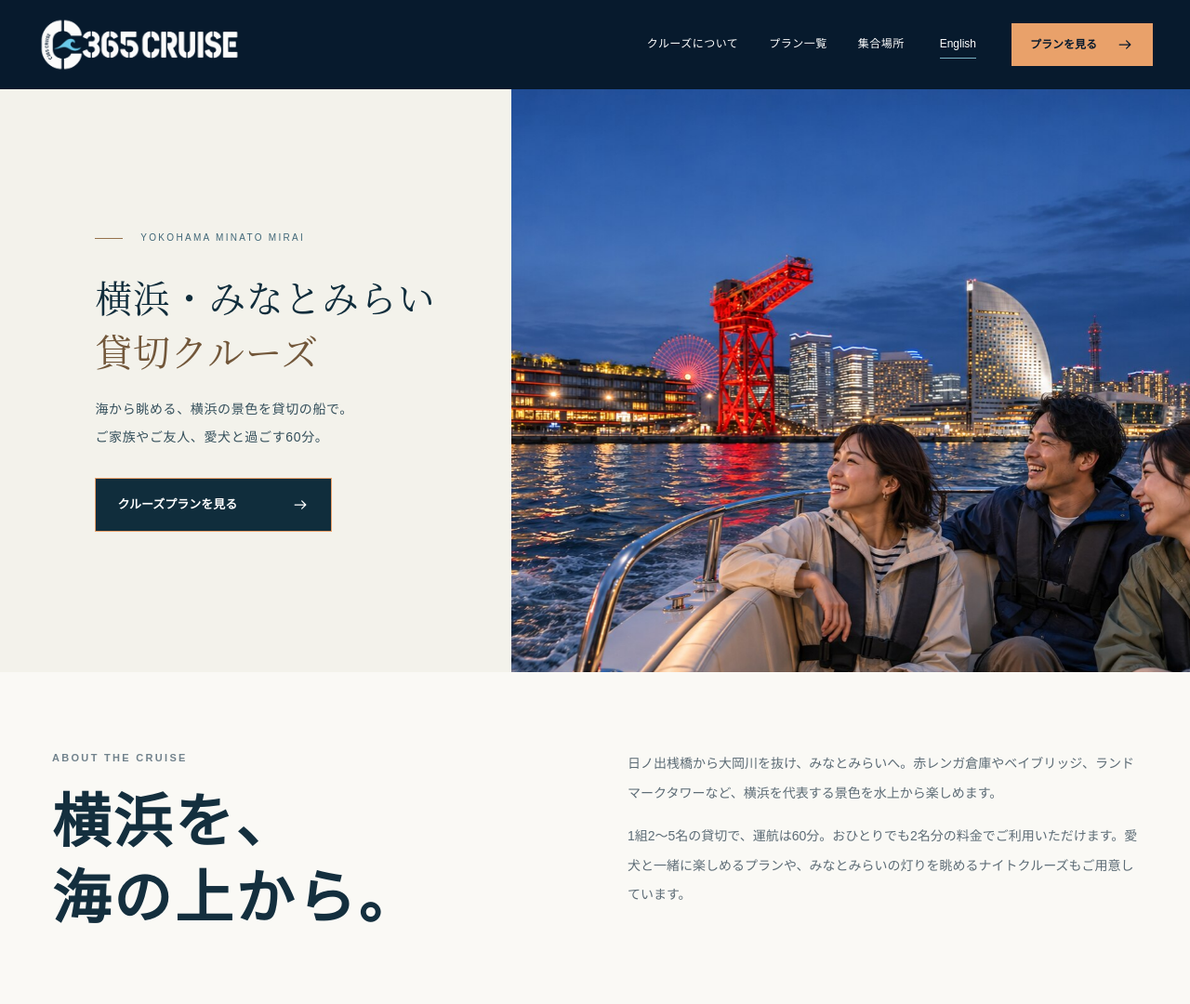
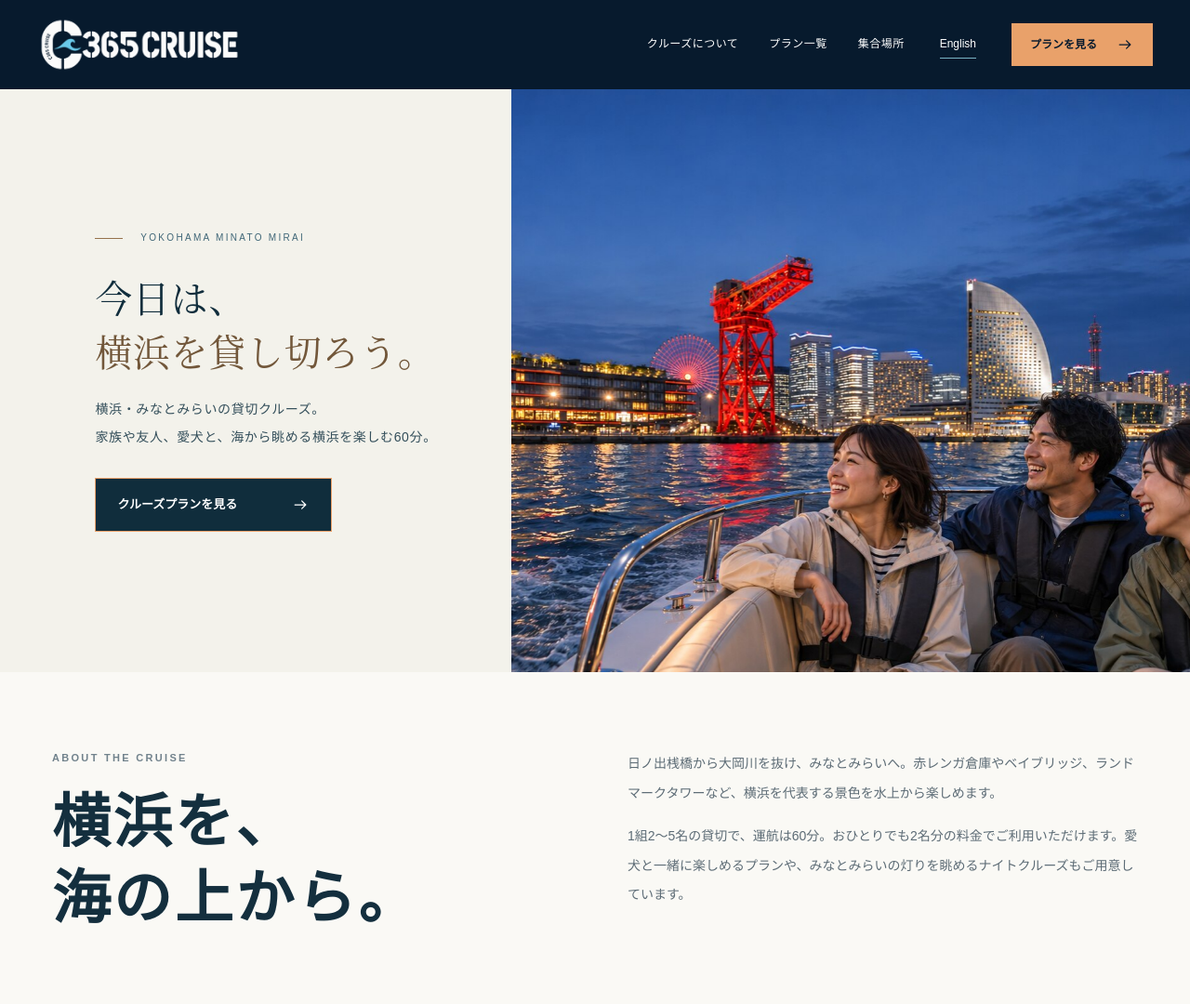
Before and after one commit to hiroshit924/cruise, a WordPress theme: template cruise-theme/front-page.php in a window 1280 px wide. Shown: the top 1080 px of the page at 93% size. Run offline with PHP 8.4 and a stand-in for WordPress, Linux system fonts and the light colour scheme; the site name, menu and one post (Sample post) are stand-ins, and other content is empty; some libraries are stand-ins or nearby versions.

Commit message:
Give the Japanese cruise hero a more inviting headline

```diff
--- a/cruise-theme/front-page.php
+++ b/cruise-theme/front-page.php
@@ -8,8 +8,8 @@ $plans = function_exists('c365_plans') ? c365_plans() : array();
     <section class="hero" aria-labelledby="hero-title">
         <div class="hero-content">
             <p class="hero-kicker"><span class="little-line" aria-hidden="true"></span> YOKOHAMA MINATO MIRAI</p>
-            <h1 id="hero-title"><?php cruise_output('横浜・みなとみらい', 'A private cruise'); ?><br><em><?php cruise_output('貸切クルーズ', 'in Yokohama'); ?></em></h1>
-            <p class="hero-description"><?php cruise_output('海から眺める、横浜の景色を貸切の船で。', 'See Minato Mirai from the water on a private boat.'); ?><br><?php cruise_output('ご家族やご友人、愛犬と過ごす60分。', 'Spend 60 minutes on the bay with family, friends or your dog.'); ?></p>
+            <h1 id="hero-title"><?php cruise_output('今日は、', 'A private cruise'); ?><br><em><?php cruise_output('横浜を貸し切ろう。', 'in Yokohama'); ?></em></h1>
+            <p class="hero-description"><?php cruise_output('横浜・みなとみらいの貸切クルーズ。', 'See Minato Mirai from the water on a private boat.'); ?><br><?php cruise_output('家族や友人、愛犬と、海から眺める横浜を楽しむ60分。', 'Spend 60 minutes on the bay with family, friends or your dog.'); ?></p>
             <a class="button hero-button" href="#events"><?php cruise_output('クルーズプランを見る', 'Explore cruises'); ?> <?php echo cruise_icon('arrow'); ?></a>
         </div>
         <div class="hero-visual">
--- a/cruise-theme/style.css
+++ b/cruise-theme/style.css
@@ -3,7 +3,7 @@ Theme Name: C365 Cruise
 Theme URI: https://github.com/hiroshit924/cruise
 Author: C365
 Description: VINCROSSをベースにした横浜みなとみらい貸切クルーズのWordPressテーマ。
-Version: 1.0.4
+Version: 1.0.5
 Requires at least: 6.5
 Tested up to: 7.1
 Requires PHP: 7.4
```
Also changed, not shown: 1 other file.
